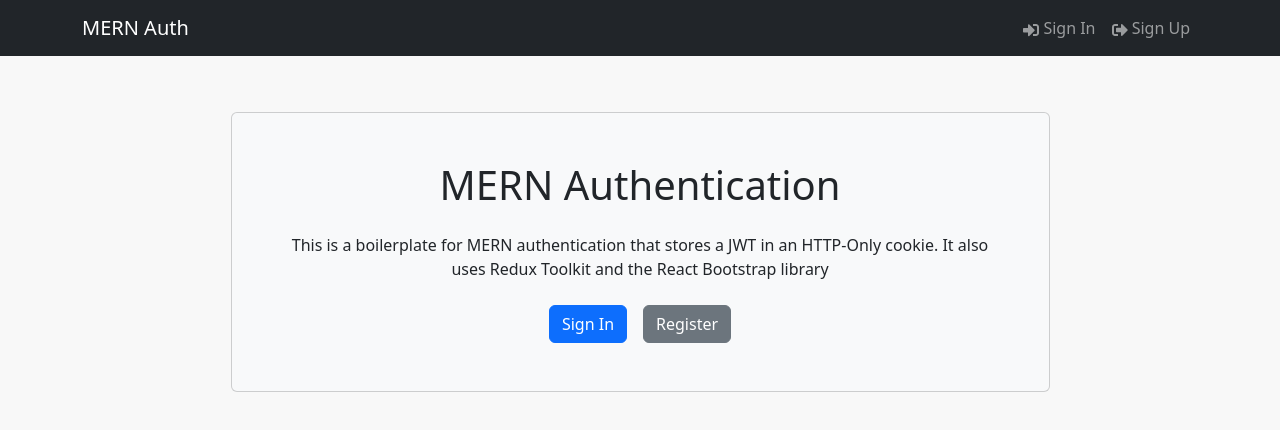
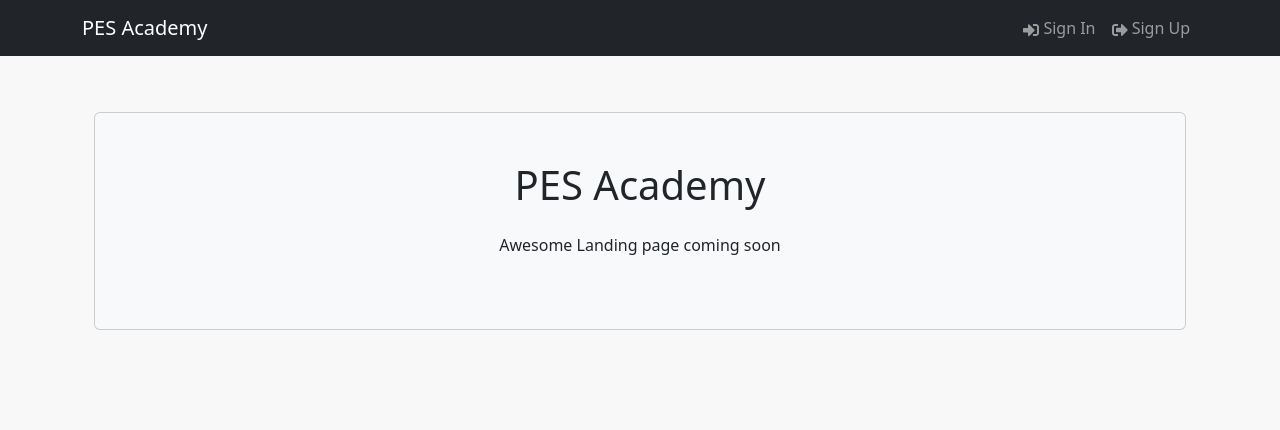
Before and after one commit to pes-snr-dev/academy, a React (Vite) app in the folder frontend/: page / in a window 1280 px wide. Shown: the top 430 px of the page. Built offline with nearby package versions, Linux system fonts and the light colour scheme.

Commit message:
chore(frontend): prep frontend for academy

```diff
--- a/frontend/index.html
+++ b/frontend/index.html
@@ -2,9 +2,9 @@
 <html lang="en">
   <head>
     <meta charset="UTF-8" />
-    <link rel="icon" type="image/svg+xml" href="/vite.svg" />
+    <link rel="icon" type="image/webp" href="/favicon.webp" />
     <meta name="viewport" content="width=device-width, initial-scale=1.0" />
-    <title>Mern Auth Template</title>
+    <title>PES Academy</title>
   </head>
   <body>
     <div id="root"></div>
--- a/frontend/src/components/Header.jsx
+++ b/frontend/src/components/Header.jsx
@@ -29,7 +29,7 @@ const Header = () => {
       <Navbar bg='dark' variant='dark' expand='lg' collapseOnSelect>
         <Container>
           <LinkContainer to='/'>
-            <Navbar.Brand>MERN Auth</Navbar.Brand>
+            <Navbar.Brand>PES Academy</Navbar.Brand>
           </LinkContainer>
           <Navbar.Toggle aria-controls='basic-navbar-nav' />
           <Navbar.Collapse id='basic-navbar-nav'>
--- a/frontend/src/components/Hero.jsx
+++ b/frontend/src/components/Hero.jsx
@@ -5,25 +5,9 @@ const Hero = () => {
   return (
     <div className=" py-5">
       <Container className="d-flex justify-content-center">
-        <Card className="p-5 d-flex flex-column align-items-center hero-card bg-light w-75">
-          <h1 className="text-center mb-4">MERN Authentication</h1>
-          <p className="text-center mb-4">
-            This is a boilerplate for MERN authentication that stores a JWT in
-            an HTTP-Only cookie. It also uses Redux Toolkit and the React
-            Bootstrap library
-          </p>
-          <div className="d-flex">
-            <LinkContainer to="/login">
-              <Button variant="primary" className="me-3">
-                Sign In
-              </Button>
-            </LinkContainer>
-            <LinkContainer to="/register">
-              <Button variant="secondary" href="/register">
-                Register
-              </Button>
-            </LinkContainer>
-          </div>
+        <Card className="p-5 d-flex flex-column align-items-center hero-card bg-light w-100">
+          <h1 className="text-center mb-4">PES Academy</h1>
+          <p className="text-center mb-4">Awesome Landing page coming soon</p>
         </Card>
       </Container>
     </div>
```
Also changed, not shown: frontend/public/favicon.webp (added).
